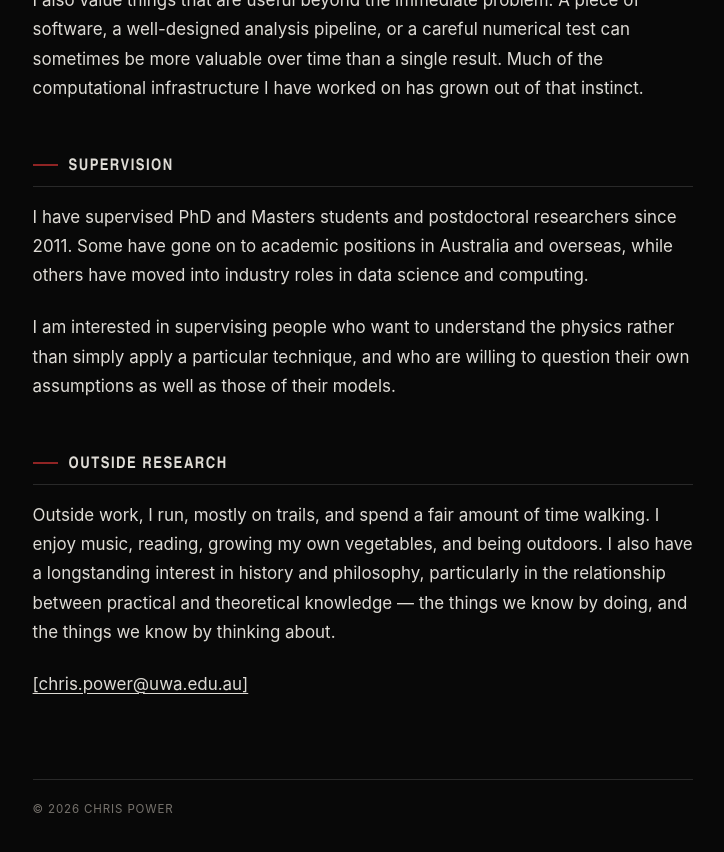
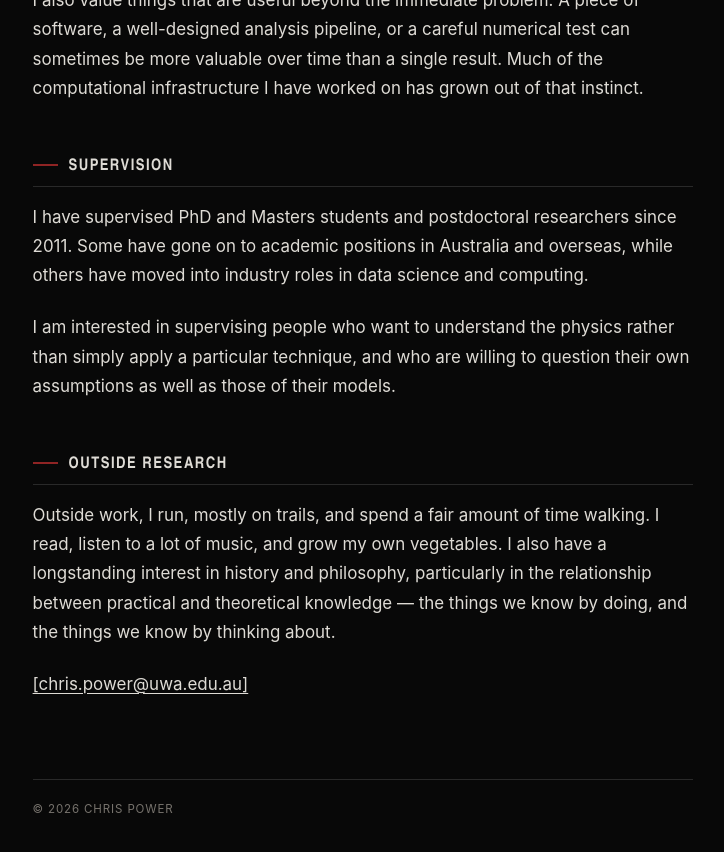
Before and after one commit to doctorcbpower/doctorcbpower.github.io, a Jekyll site: the page built from about.html, in a window 1280 px wide and 900 px high, scrolled down 1774 px. Shown: the top 852 px of the window, without its empty margins (277-1001 px from the left). Built offline with Jekyll 4.4.1, drawn with Linux system fonts in a browser that asks for light colours.

Commit message:
Revise personal interests in about.html

```diff
--- a/about.html
+++ b/about.html
@@ -32,6 +32,6 @@ description: "About Chris Power, cosmologist and computational astrophysicist at
 
 <h2>Outside research</h2>
 
-<p>Outside work, I run, mostly on trails, and spend a fair amount of time walking. I enjoy music, reading, growing my own vegetables, and being outdoors. I also have a longstanding interest in history and philosophy, particularly in the relationship between practical and theoretical knowledge &mdash; the things we know by doing, and the things we know by thinking about.</p>
+<p>Outside work, I run, mostly on trails, and spend a fair amount of time walking. I read, listen to a lot of music, and grow my own vegetables. I also have a longstanding interest in history and philosophy, particularly in the relationship between practical and theoretical knowledge &mdash; the things we know by doing, and the things we know by thinking about.</p>
 
 <p><a href="mailto:[chris.power@uwa.edu.au](mailto:chris.power@uwa.edu.au)">[chris.power@uwa.edu.au]</a></p>
```
